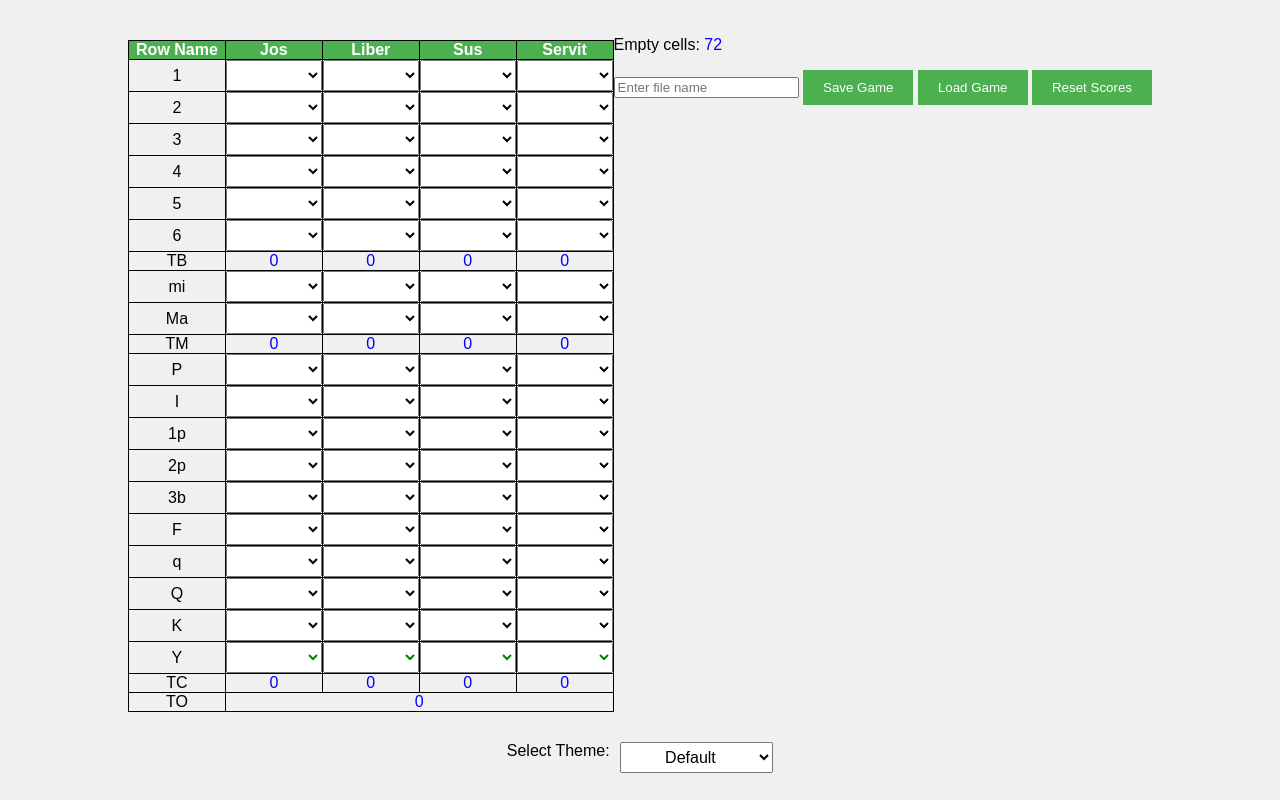
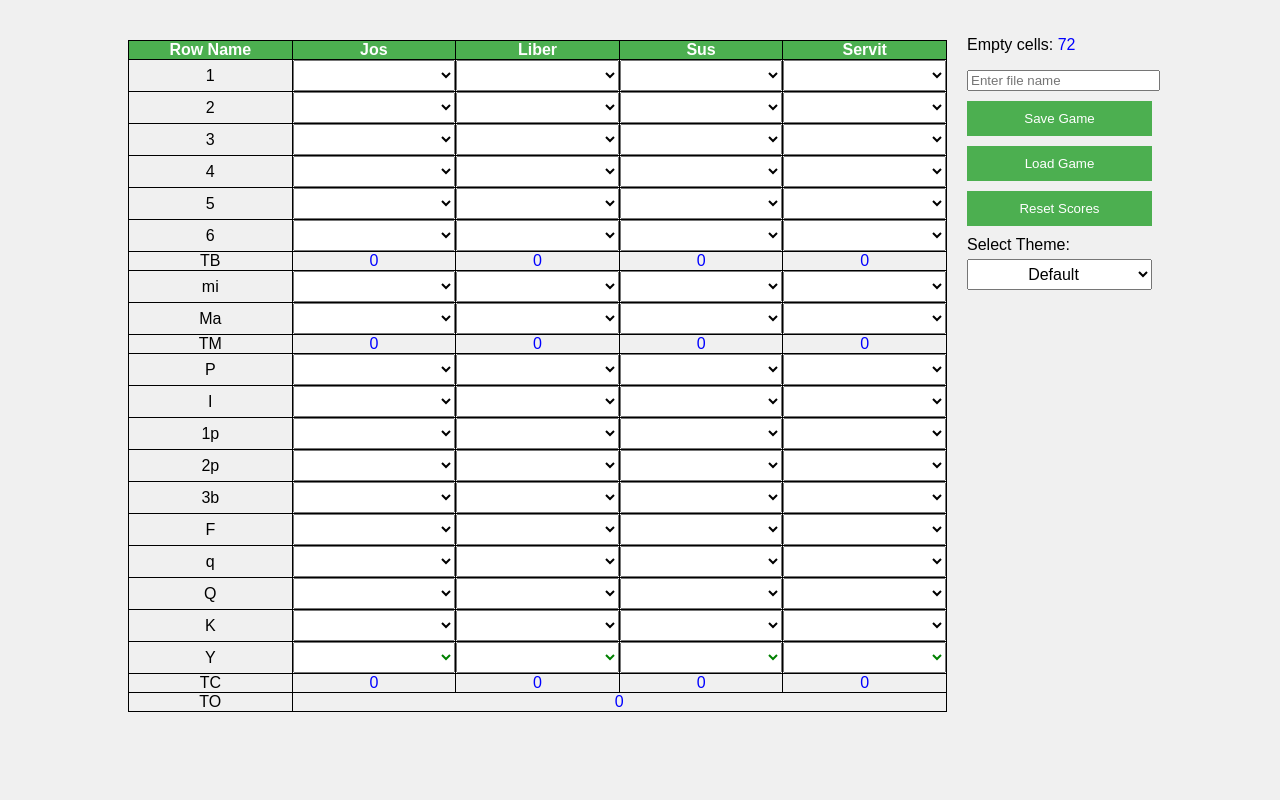
Before and after one commit to munteancd/yams1playerThemes, a Flask app: page / in a window 1280 px wide. Run offline with Flask 3, Linux system fonts and the light colour scheme; some libraries are stand-ins or nearby versions.

Commit message:
Update index.html

```diff
--- a/templates/index.html
+++ b/templates/index.html
@@ -7,17 +7,38 @@
     <script src="https://cdnjs.cloudflare.com/ajax/libs/xlsx/0.16.9/xlsx.full.min.js"></script>
     <script src="https://cdnjs.cloudflare.com/ajax/libs/FileSaver.js/2.0.5/FileSaver.min.js"></script>
     <style>
-        .theme-selector-container {
-            width: 100%;
+        .table-and-info-container {
             display: flex;
             justify-content: center;
-            margin-top: 10px;
+            align-items: flex-start;
+            margin-top: 20px;
+        }
+        .table-container {
+            flex: 1;
+        }
+        .info-container {
+            display: flex;
+            flex-direction: column;
+            margin-left: 20px;
+        }
+        .info-container button,
+        .info-container input,
+        .info-container label,
+        .info-container select {
+            margin-bottom: 10px;
+            width: 100%;
+        }
+        .theme-selector-container {
+            display: flex;
+            flex-direction: column;
+            align-items: flex-start;
+            width: 100%;
         }
         .theme-selector-container label {
-            margin-right: 10px;
+            margin-bottom: 5px;
         }
         .theme-selector-container select {
-            width: 15%;
+            width: 100%;
         }
     </style>
     <script>
@@ -487,8 +508,6 @@
                 <button type="button" onclick="saveGame()">Save Game</button>
                 <button type="button" onclick="loadGame()">Load Game</button>
                 <button type="button" class="reset-button" onclick="resetScores()">Reset Scores</button>
-            </div>
-        </div>
                 <div class="theme-selector-container">
                     <label for="theme-selector">Select Theme:</label>
                     <select id="theme-selector" onchange="changeTheme()">
@@ -524,6 +543,8 @@
                         <option value="bubblegum">Bubblegum</option>
                     </select>
                 </div>
+            </div>
+        </div>
     </form>
 </body>
 </html>
```
Lines whose indentation alone changed are shown as unchanged.
